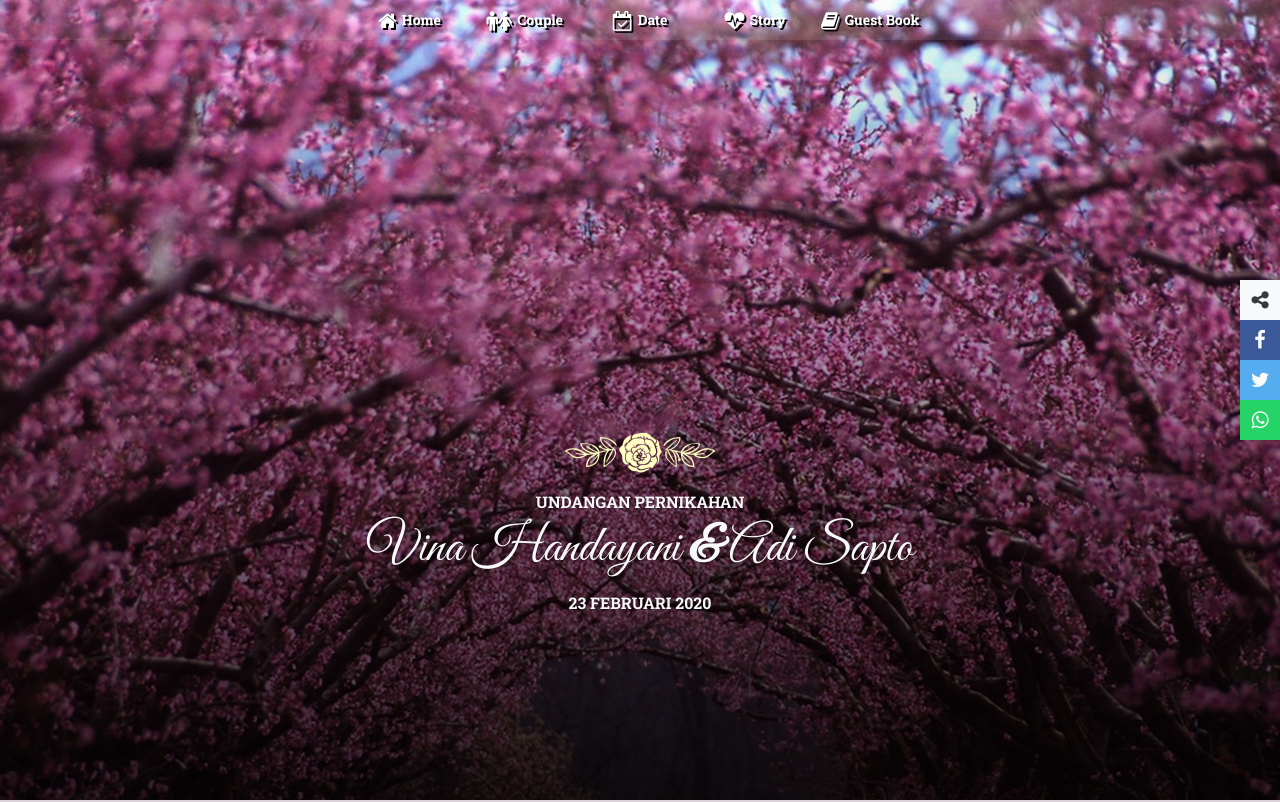
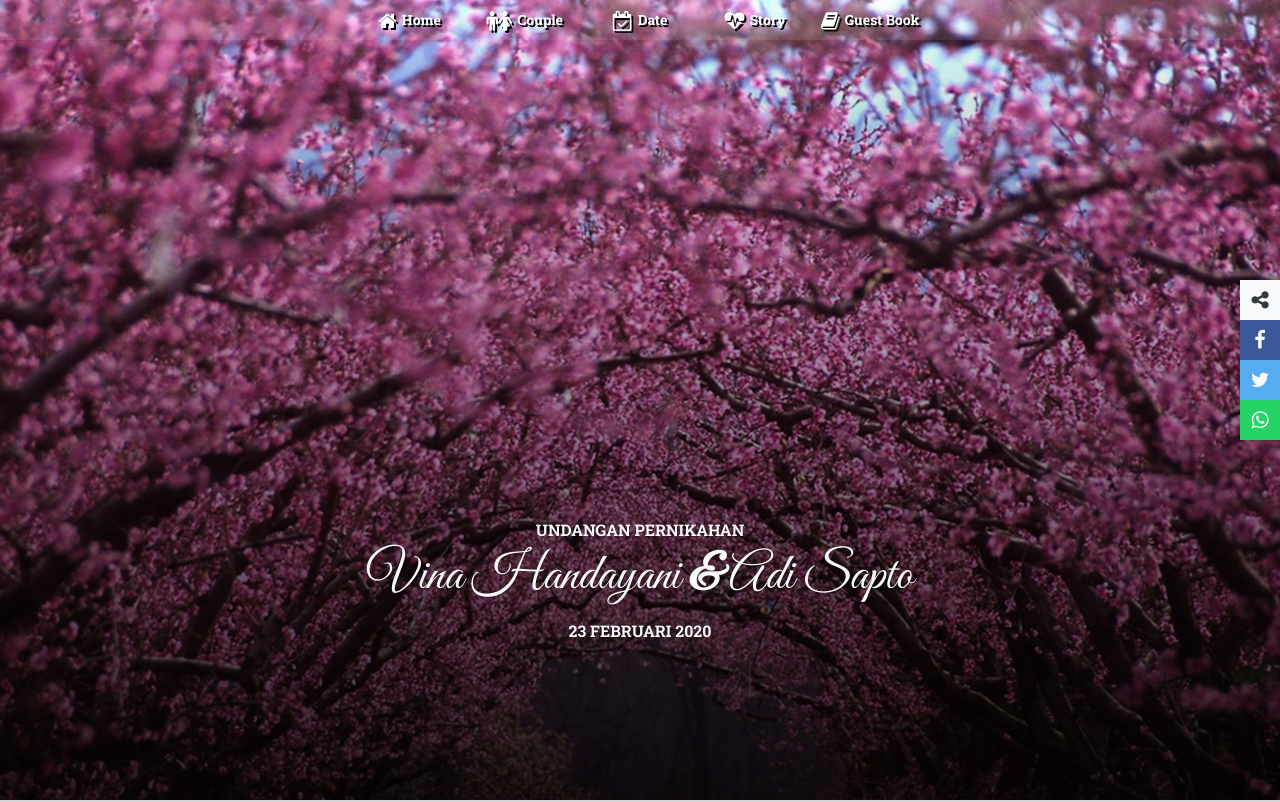
Before and after one commit to dtyandi/anv, a plain HTML site: page index.html in a window 1280 px wide. Shown: the top 802 px of the page. Drawn offline with Linux system fonts and the light colour scheme; a script that the page names is missing.

Commit message:
Update index.html

```diff
--- a/index.html
+++ b/index.html
@@ -43,7 +43,7 @@
         <div class="container text-light py-5">
             <div class="row introcov">
                 <div class="col-md-12 col-xs-12 col-sm-12 text-center font-weight-bold aos-init aos-animate" data-aos="fade-up">
-                    <img class="mb-3" src="gallery/wreath21a.png">
+<!--                     <img class="mb-3" src="gallery/wreath21a.png"> -->
                     <h6>UNDANGAN PERNIKAHAN</h6>
                     <p class="greatvibes2 font-weight-normal">Vina Handayani <span class="font-weight-bold">&amp;</span>
                         Adi Sapto</p>
```
